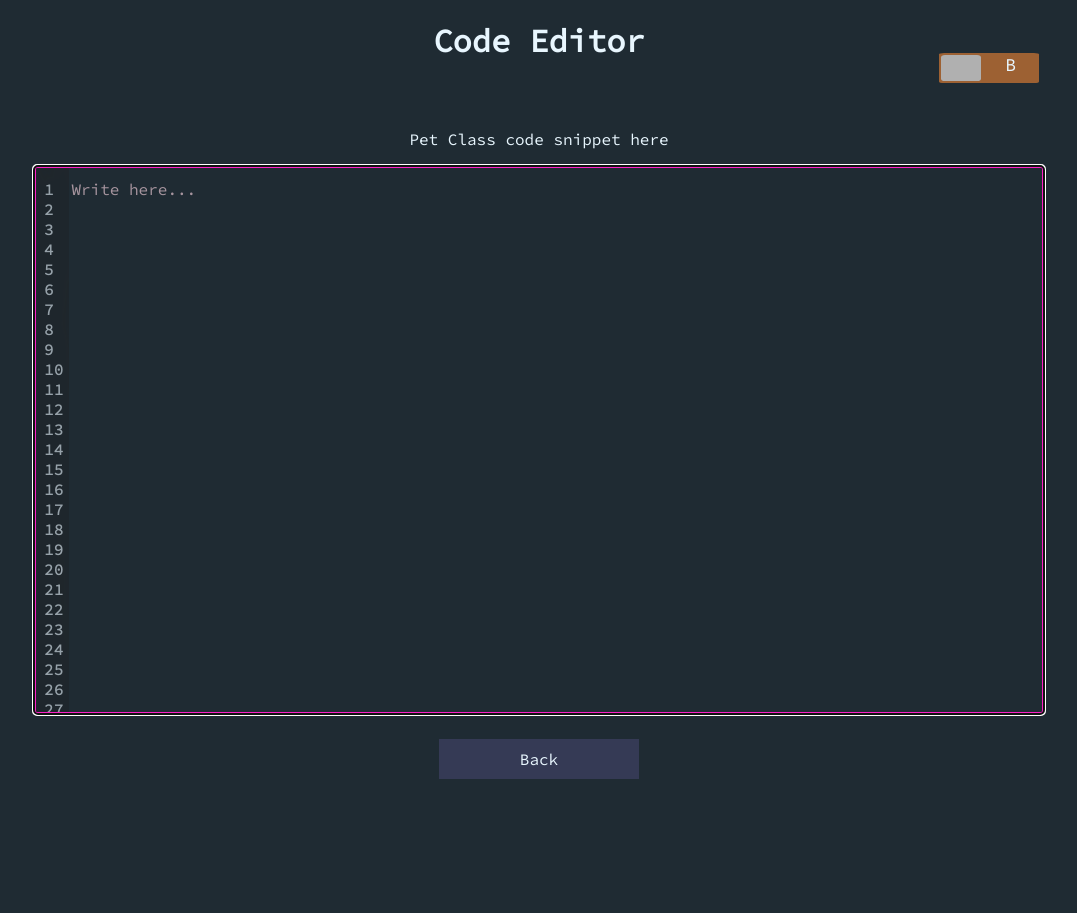
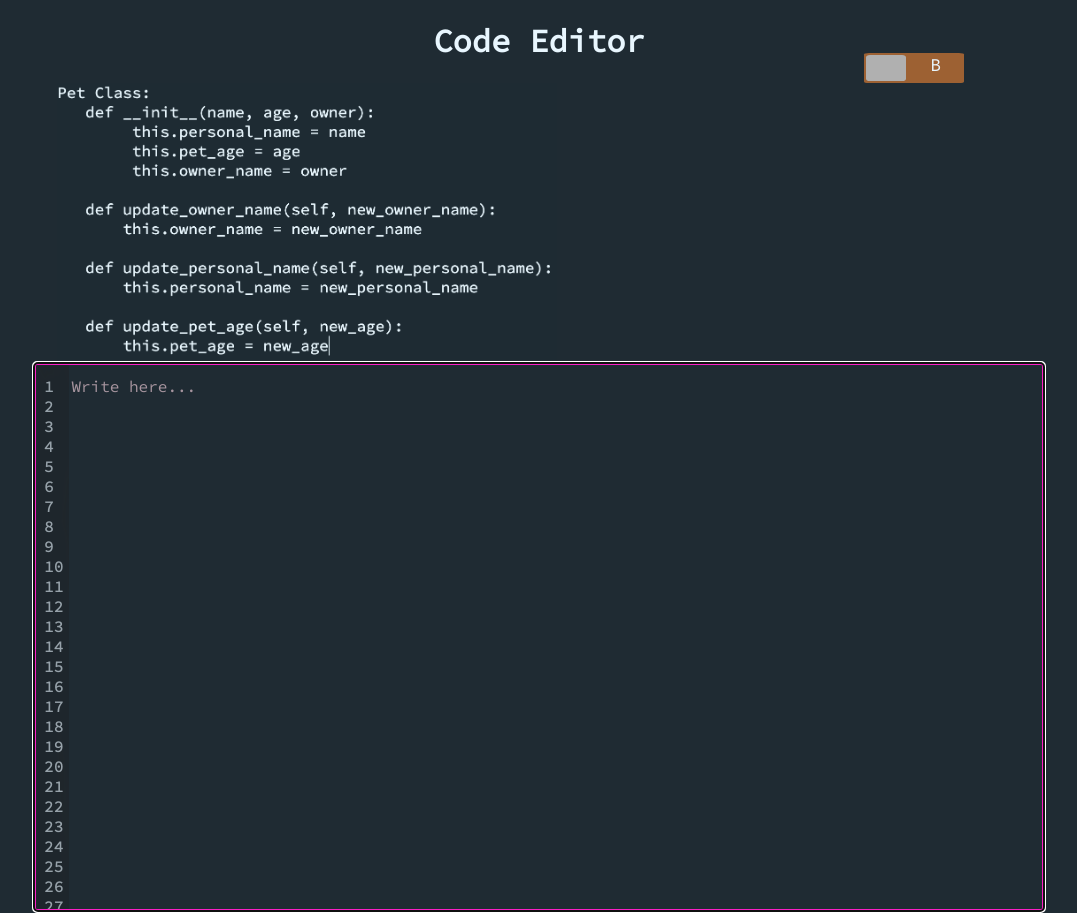
Before and after one commit to melaniechow/splendidkoalas, a plain HTML site: page idePet.html in a window 1280 px wide. Shown: the top 913 px of the page, without its empty margins (101-1178 px from the left). Before the commit the page ends 800 px from the top, so only its background shows below. Drawn offline with Linux system fonts and the light colour scheme.

Commit message:
added code snippets

```diff
--- a/idePet.html
+++ b/idePet.html
@@ -10,8 +10,8 @@
 
     <input type="checkbox" id="switch" class="checkbox" onclick="toggleMode()"/>
     <label for="switch" class="toggle">A &nbsp B</label>
+    <img src ="images/pet.png" width="500">
 
-    <p>Pet Class code snippet here</p>
     <div class="InputArea">
       <textarea class="Textarea"id="Input" oninput="detectOption()" autofocus placeholder="Write here..."></textarea>
     </div>
--- a/style.css
+++ b/style.css
@@ -6,6 +6,10 @@ body{
   color: #E8F6FE;
   text-align: center;
   font-family: 'Source Code Pro', monospace;
+}
+img{
+  float:left;
+  margin-left:150px;
 }
 
 .InputArea {
@@ -97,7 +101,7 @@ label{
   font-size: 18px;
 }
 .toggle {
-  left: 450px;
+  left: 50px;
   bottom: 30px;
   position : relative;
   display : inline-block;
```
Also changed, not shown: ideShape.html (+1 -1 lines), images/pet.png (added), images/shape.png (added).
